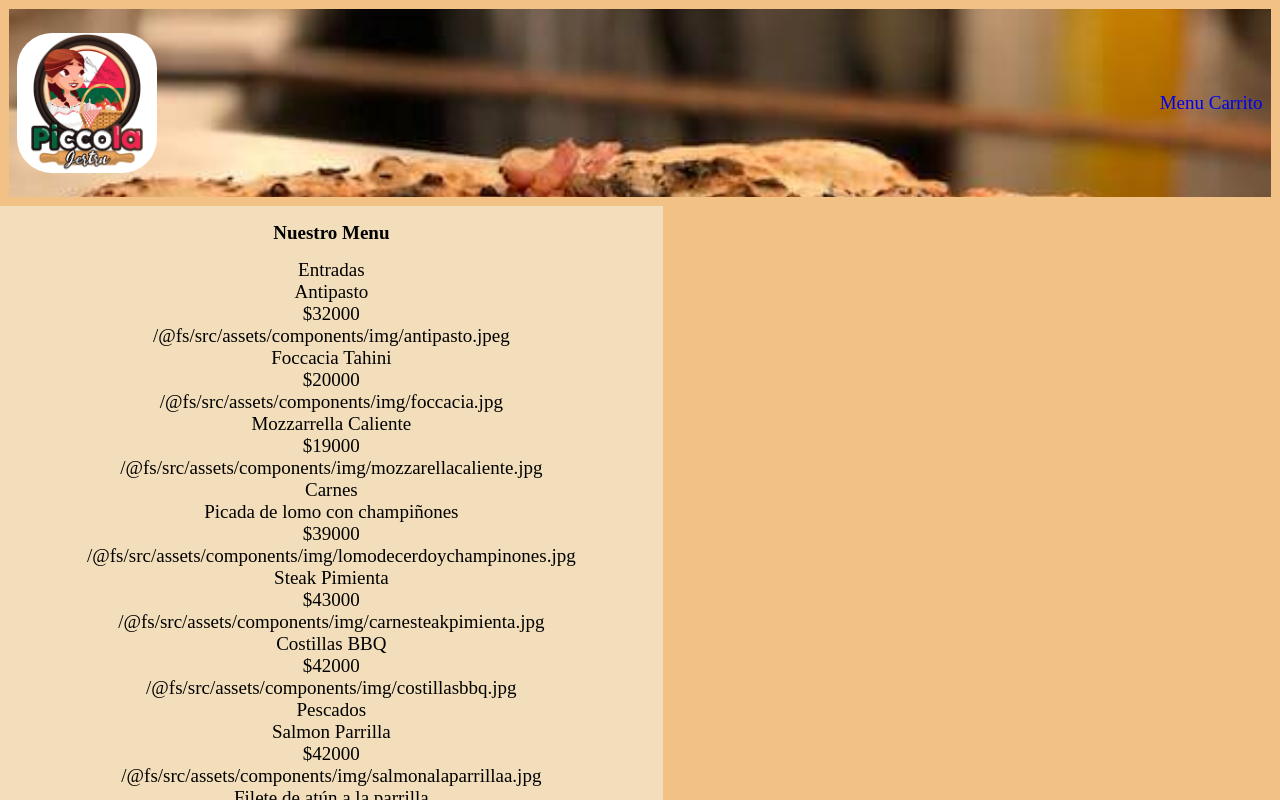
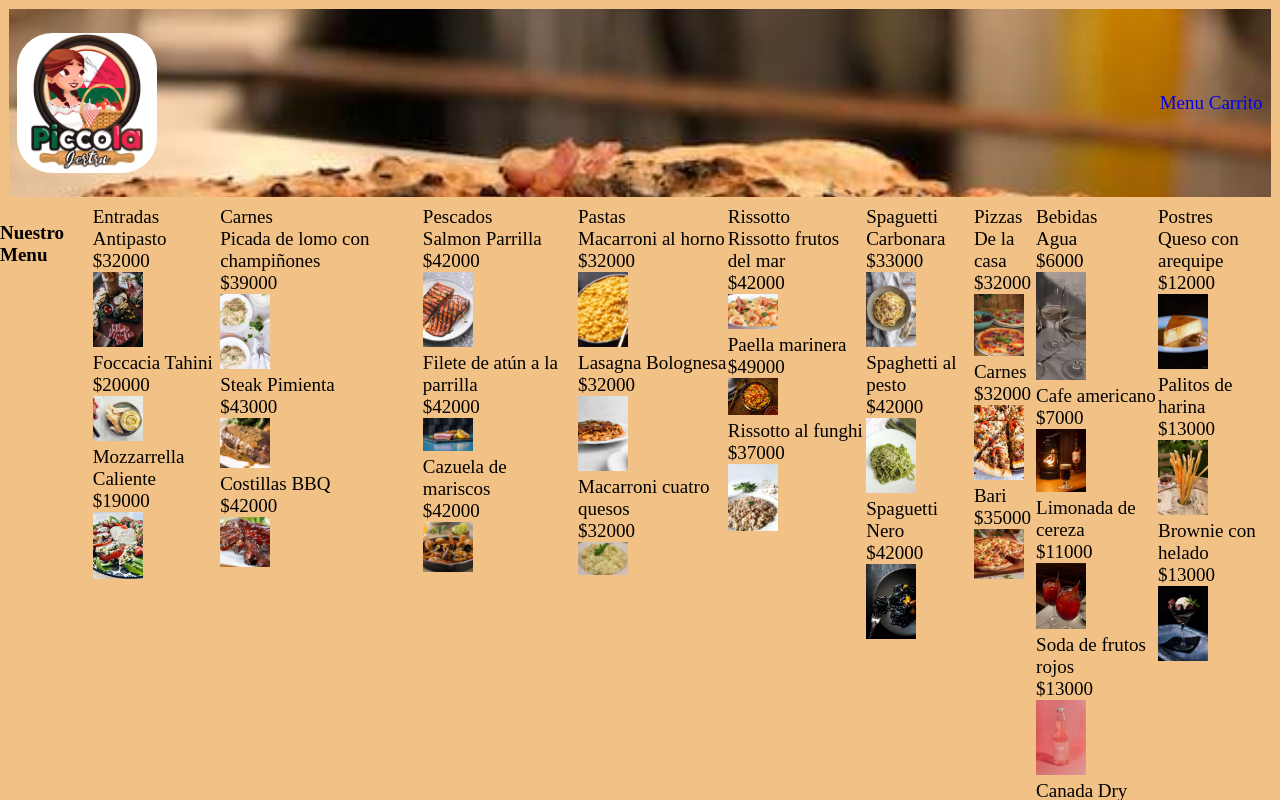
Before and after one commit to XimenaVelascoro/PiccolaGertru, a React (Vite) app: page / in a window 1280 px wide. Shown: the top 800 px of the page. Built offline with nearby package versions, Linux system fonts and the light colour scheme; a web font is replaced by a local one.

Commit message:
new changes

```diff
--- a/src/App.jsx
+++ b/src/App.jsx
@@ -1,5 +1,5 @@
-import Header from "./assets/components/Header";
-import Main from "./assets/components/Main";
+import Header from "./assets/components/Header/Header";
+import Main from "./assets/components/Main/Main";
 import Basket from "./assets/components/Basket";
 import data from "./assets/data/data.js"
 import { useState } from "react";
@@ -13,10 +13,10 @@ function App() {
   console.log(articles)
 
   return (
-    <div>
+    <div  className="row">
       <Header
       />
-      <div className="row">
+      <div>
         <Main
         setArticles={setArticles}
         articles={articles}/>
--- /dev/null
+++ b/src/assets/components/Header/Header.css
@@ -0,0 +1,21 @@
+.logop {
+  background-image: url(../img/piccolagertru.jpg);
+  background-size: cover;
+  width: 8rem;
+  height: 8rem;
+  border-radius: 2rem;
+}
+
+.block {
+  background-image: url(../img/bannerd.png);
+  background-size: cover;
+  padding: 0.5rem;
+  margin: 0.5rem;
+  width: 100%;
+}
+
+.row {
+    display: flex;
+    flex-wrap: wrap;
+    justify-content: space-between;
+  }
--- a/src/assets/components/Header.jsx
+++ b/src/assets/components/Header/Header.jsx
@@ -1,10 +1,10 @@
-
+import "./Header.css"
 
 export default function Header() {
   return (
     <div className="row center block">
       <div>
-        <a href="#/">
+        <a href="#/logo">
           <h2 className="logop"></h2>
         </a>
       </div>
--- /dev/null
+++ b/src/assets/components/Main/Main.css
@@ -0,0 +1,15 @@
+.product{
+    display:flex ;
+    width: 100%;
+
+
+}
+
+.product-item{
+    display: flex;
+    flex-direction: column;
+
+}
+.product-item img{
+    width: 50px;
+}
--- a/src/assets/components/Main.jsx
+++ b/src/assets/components/Main/Main.jsx
@@ -1,21 +1,24 @@
+import "./Main.css"
 export default function Main (  {articles, setArticles} ) {
     console.log(articles)
 
+// <div className="row" key={articles.id}> <div/>
+
   return (
-    <div className="navi">
+    <div className="product">
       <h2>Nuestro Menu</h2>
        {
-        // <div className="row" key={articles.id}> <div/>
+
 
           articles?.map((products) => (
 
-            <div>
-                { console.log(products.products)}
+            <div >
+
               <div>{products.category}</div>
-            <div> {products.products.map((item) => (
+            <div className="product-item"> {products.products.map((item) => (
                 <div>{item.nameProduct}
                 <div>{item.price}</div>
-                <div>{item.img}</div>
+                <div> <img src={item.img} alt=" " /> </div>
                 </div>
 
 
--- a/src/index.css
+++ b/src/index.css
@@ -23,11 +23,6 @@ a{
   text-decoration: none;
 }
 
-.row {
-  display: flex;
-  flex-wrap: wrap;
-  justify-content: space-between;
-}
 .row.center{
   align-items:center;
 }
@@ -46,20 +41,7 @@ a{
     flex: 2;
   }
 }
-.logop{
-  background-image: url(./assets/components/img/piccolagertru.jpg) ;
-  background-size: cover;
-  width: 8rem;
-  height: 8rem;
-  border-radius: 2rem;
-}
-.block{
-  background-image: url(./assets/components/img/bannerd.png);
-  background-size:cover;
-  padding: 0.5rem;
-  margin: 0.5rem;
 
-}
 .navi{
   background-color: #F2DEBA;
   padding: rem;
```
